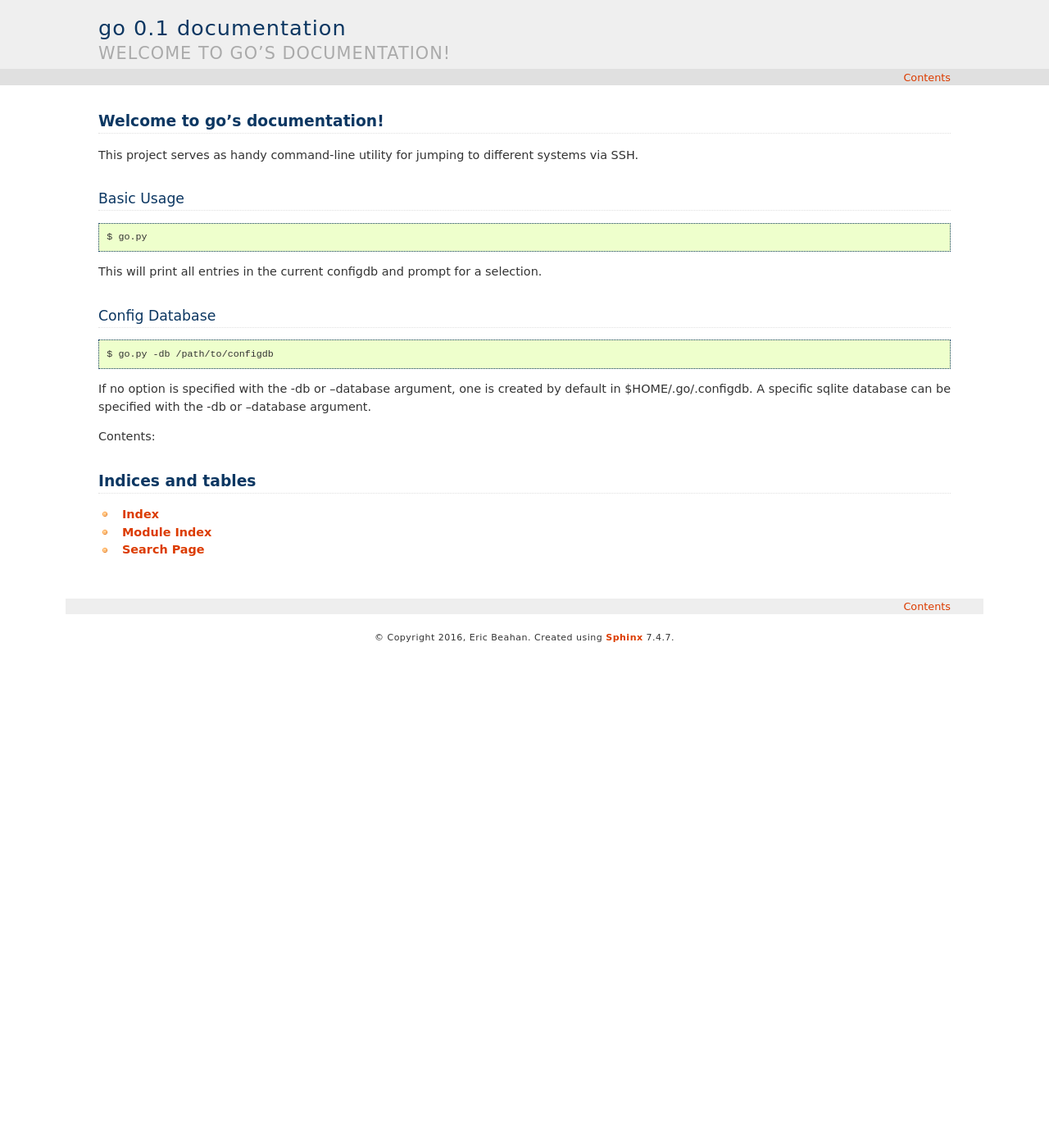
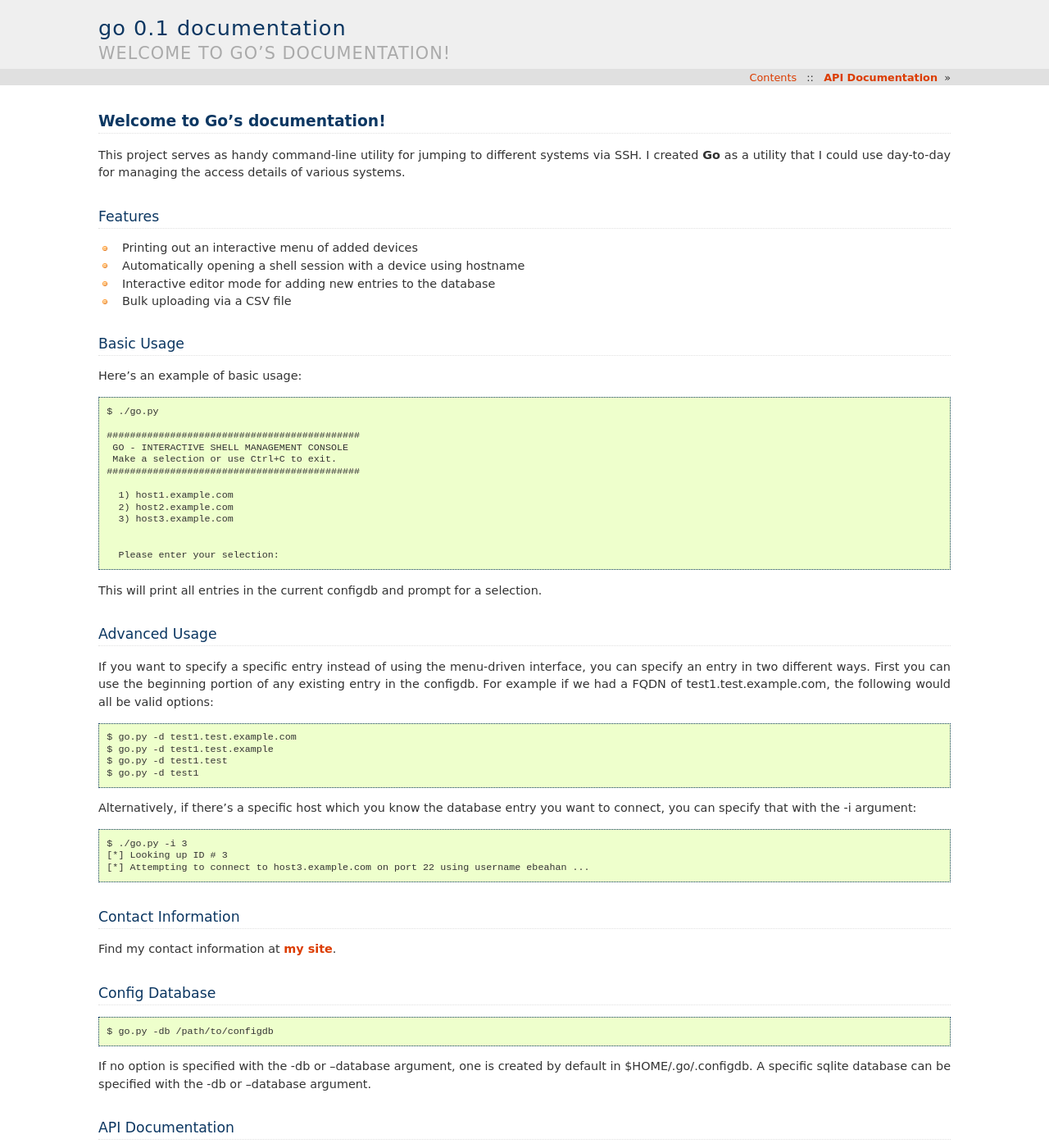
Before and after one commit to ebeahan/go-tool, a Sphinx documentation site: the page built from docs/index.rst, in a window 1280 px wide and 1400 px high. Shown: the whole window at 82% size. Built offline with Sphinx 7.4.7, drawn with Linux system fonts in a browser that asks for light colours; some of the changed text lies outside the part shown.

Commit message:
updated docs

```diff
--- a/docs/conf.py
+++ b/docs/conf.py
@@ -16,9 +16,9 @@
 # add these directories to sys.path here. If the directory is relative to the
 # documentation root, use os.path.abspath to make it absolute, like shown here.
 #
-# import os
-# import sys
-# sys.path.insert(0, os.path.abspath('.'))
+import os
+import sys
+sys.path.insert(0, os.path.abspath('..'))
 
 # -- General configuration ------------------------------------------------
 
--- a/docs/index.rst
+++ b/docs/index.rst
@@ -3,22 +3,68 @@
    You can adapt this file completely to your liking, but it should at least
    contain the root `toctree` directive.
 
-Welcome to go's documentation!
+Welcome to Go's documentation!
 ==============================
 
 This project serves as handy command-line utility for jumping to different systems
-via SSH.
+via SSH. I created **Go** as a utility that I could use day-to-day for managing
+the access details of various systems.
+
+Features
+----------
+
+- Printing out an interactive menu of added devices
+- Automatically opening a shell session with a device using hostname
+- Interactive editor mode for adding new entries to the database
+- Bulk uploading via a CSV file
 
 Basic Usage
-----------
-.. code-block:: text
+------------
+Here's an example of basic usage::
 
-    $ go.py
+    $ ./go.py
+
+    ############################################
+     GO - INTERACTIVE SHELL MANAGEMENT CONSOLE
+     Make a selection or use Ctrl+C to exit.
+    ############################################
+
+      1) host1.example.com
+      2) host2.example.com
+      3) host3.example.com
+
+
+      Please enter your selection:
 
 This will print all entries in the current configdb and prompt for a selection.
 
+Advanced Usage
+--------------
+
+If you want to specify a specific entry instead of using the menu-driven interface,
+you can specify an entry in two different ways. First you can use the beginning
+portion of any existing entry in the configdb. For example if we had a FQDN of
+test1.test.example.com, the following would all be valid options::
+
+    $ go.py -d test1.test.example.com
+    $ go.py -d test1.test.example
+    $ go.py -d test1.test
+    $ go.py -d test1
+
+Alternatively, if there's a specific host which you know the database entry you want
+to connect, you can specify that with the -i argument::
+
+    $ ./go.py -i 3
+    [*] Looking up ID # 3
+    [*] Attempting to connect to host3.example.com on port 22 using username ebeahan ...
+
+Contact Information
+-------------------
+
+Find my contact information at `my site <https://www.ericbeahan.info>`_.
+
 Config Database
------------
+---------------
 
 .. code-block:: text
 
@@ -28,11 +74,18 @@ If no option is specified with the -db or --database argument, one is created by
 default in $HOME/.go/.configdb. A specific sqlite database can be specified with
 the -db or --database argument.
 
+API Documentation
+------------------
+
+More information on the API can be found in :ref:`api`.
+
+
 Contents:
 
 .. toctree::
    :maxdepth: 2
 
+   api
 
 
 Indices and tables
```
Also changed, not shown: docs/api.rst (added, +37 -0 lines).
